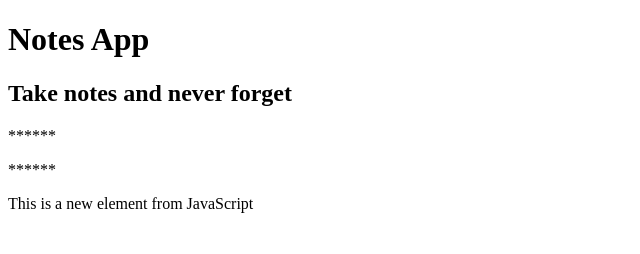
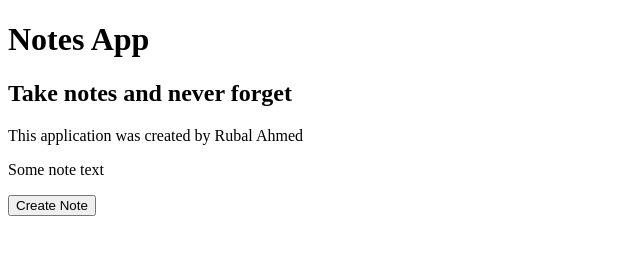
Before and after one commit to rahmed2210/JavaScript2024, a plain HTML site: page notes-app/index.html in a window 1280 px wide. Shown: the whole page, without its empty margins (0-640 px from the left). Drawn offline with Linux system fonts and the light colour scheme.

Commit message:
How to add click button

```diff
--- a/notes-app/index.html
+++ b/notes-app/index.html
@@ -10,6 +10,7 @@
     <h2>Take notes and never forget</h2>
     <p>This application was created by Rubal Ahmed</p>
     <p>Some note text</p>
+    <button>Create Note</button>
 
 
 
--- a/notes-app/notes-app.js
+++ b/notes-app/notes-app.js
@@ -1,11 +1,3 @@
-/*
-// DOM --> Document Object Model
-
-// Query and remove
-
-// http://127.0.0.1:5500/notes-app/index.html
-*/
-
 const notes = [{
     title: 'My next trip',
     body: 'I would like to go to Spain'
@@ -17,23 +9,8 @@ const notes = [{
     body: 'Get a new seat'
 }]
 
-
-
-const removeOne =document.querySelector('p')  // select the first paragraph tag
-// removeOne.remove()
-
-// Query all and remove
-const removeAll = document.querySelectorAll('p') // query selector all to find all paragraph tags
-removeAll.forEach(function (p) {
-    p.textContent = '******'  //censor all the content on the screen
-//   console.log(p.textContent) // property to read the value
-//    p.remove()
+document.querySelector('button').addEventListener('click', function (e) {
+    e.target.textContent = 'The button was clicked'
+    // console.log('Did this work')
+    // console.log(e)
 })
-
-// add new element --->
-/*        create element allows us to create a new element, is not actually going to put it anywhere
-          in the visible HTML, it just going to give us a reference
-*/
-const newParagraph = document.createElement('p')
-newParagraph.textContent = 'This is a new element from JavaScript'
-document.querySelector('body').appendChild(newParagraph)
```
Also changed, not shown: todo-App/todo-app.js (line endings or trailing spaces).
